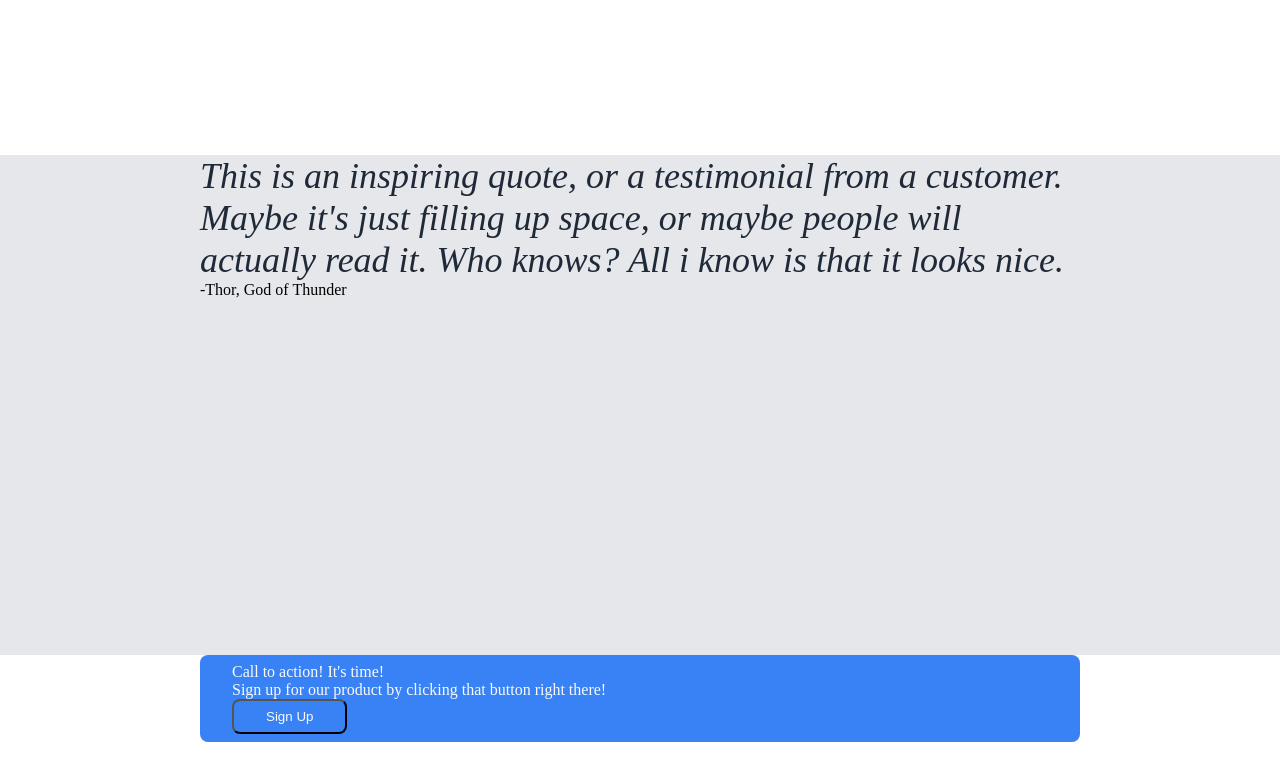
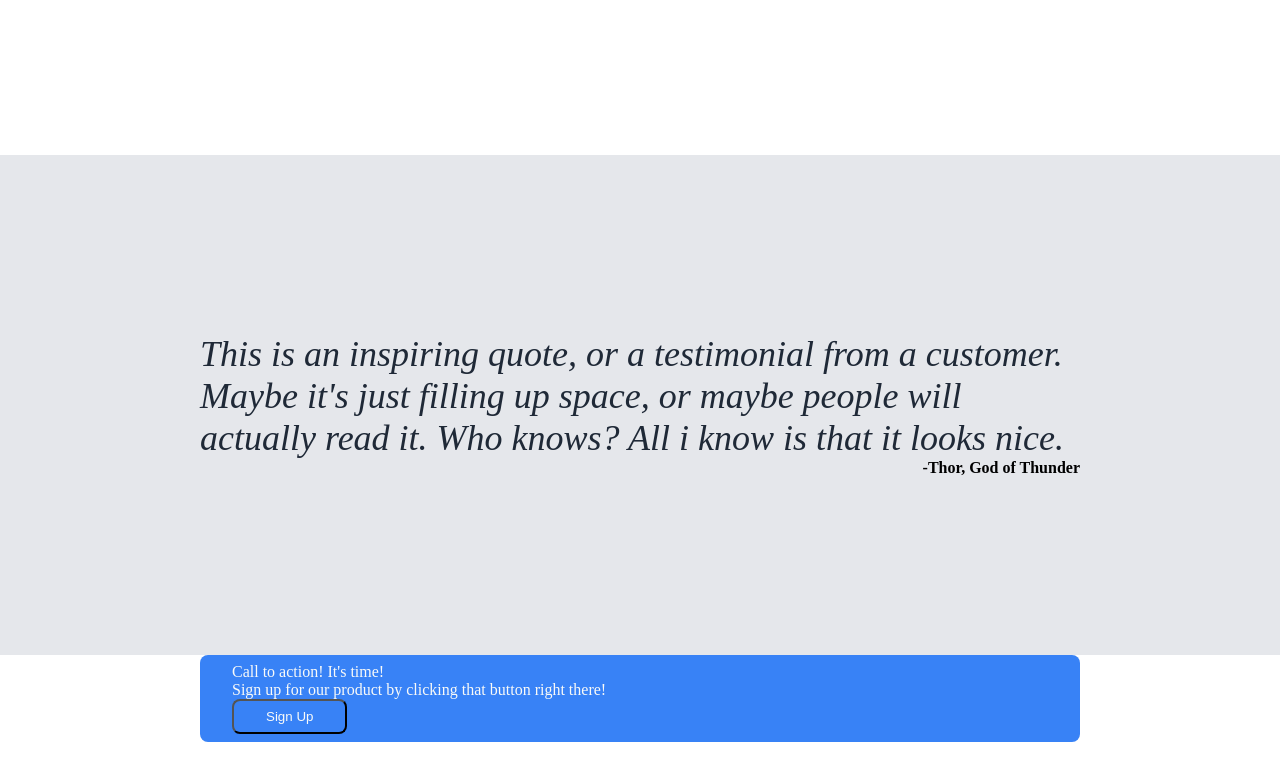
Before and after one commit to akhawasim/landing-page, a plain HTML site: page index.html in a window 1280 px wide. Shown: the part 912-1693 px from the top of the page. Drawn offline with Linux system fonts and the light colour scheme.

Commit message:
feat: make section 3 to look like the intended resu;the

```diff
--- a/style.css
+++ b/style.css
@@ -127,6 +127,10 @@ body{
 
 #section-3{
     background-color: #e5e7eb;
+    display: flex;
+    flex-direction: column;
+    align-items: center;
+    justify-content: center;
 }
 
 #section-3-quote{
@@ -136,6 +140,11 @@ body{
     color: #1f2937;
 }
 
+#section-3-quoter{
+    align-self: flex-end;
+    font-weight: bolder;
+}
+
 #footer-id{
     padding-top: 16px;
     padding-bottom: 16px;
```
